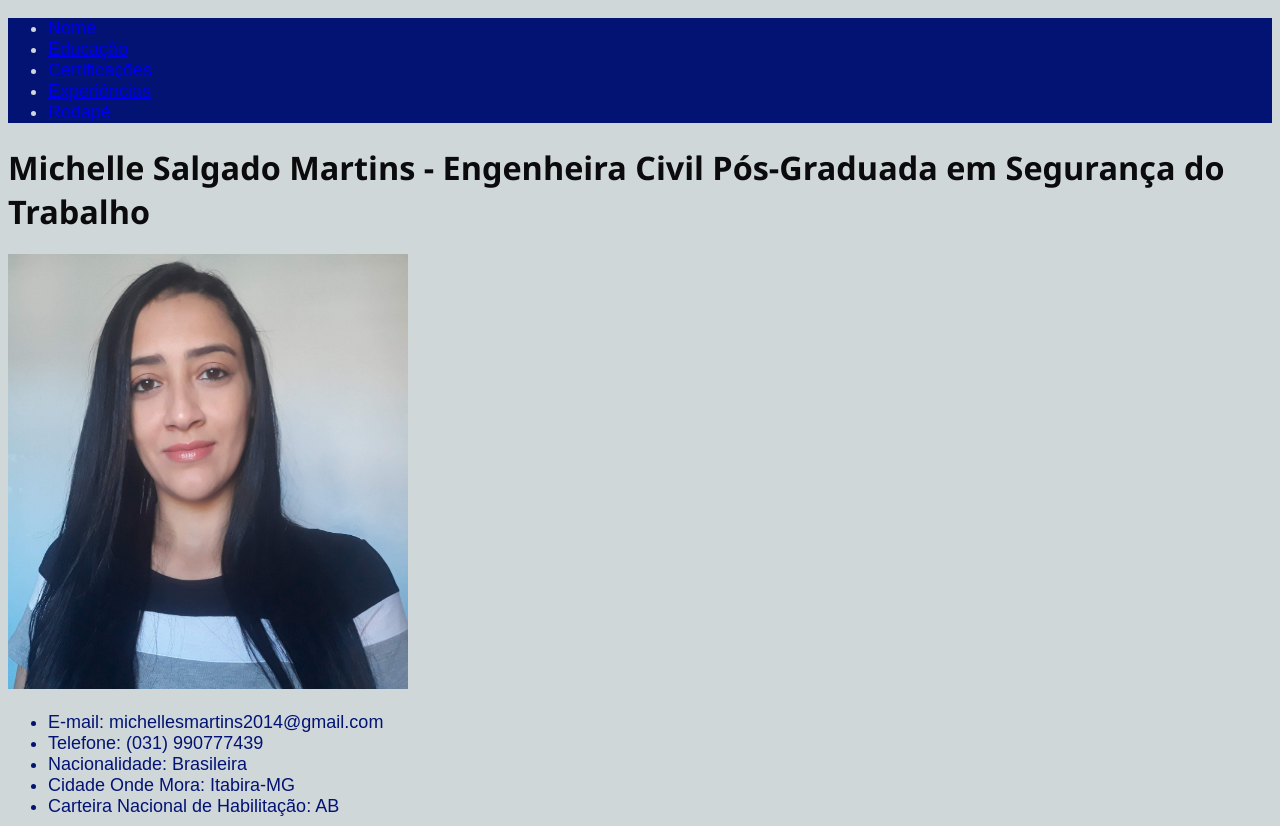
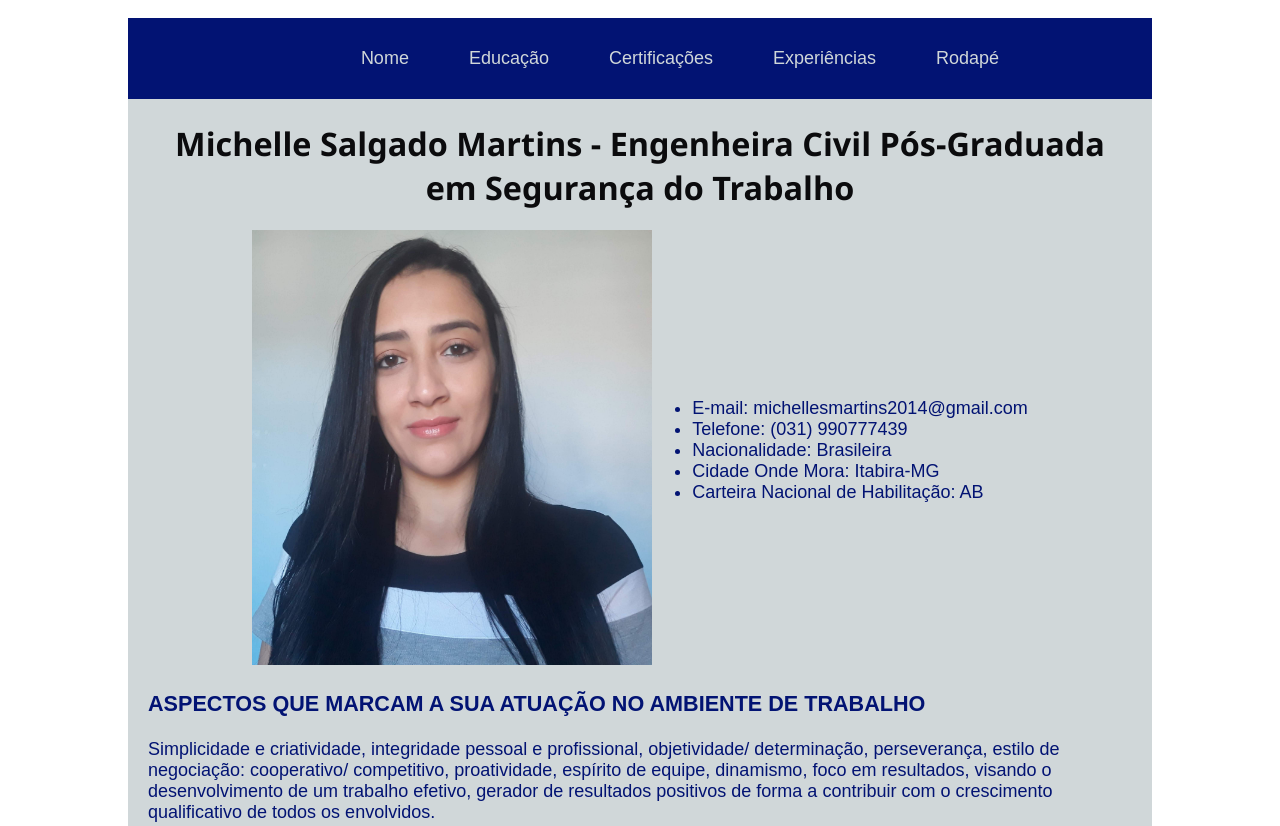
Before and after one commit to Mi2025Martins/aulapd, a plain HTML site: page Curriculum/curriculum.html in a window 1280 px wide. Shown: the top 826 px of the page. Drawn offline with Linux system fonts and the light colour scheme.

Commit message:
Add files via upload

```diff
--- a/Curriculum/curriculum.css
+++ b/Curriculum/curriculum.css
@@ -7,20 +7,28 @@
 .Moda-5-hex { color: #D0D7D9; }
 */
 html {
-    background: #D0D7D9;
+
     color: #021373;
     font-size: 18px;
     font-family: arial, sans-serif;
+    background-color: white;
 }
-h1,h2,h3 {
-    color: #0B0B0D;
-    font-family:'Segoe UI', Tahoma, Geneva, Verdana, sans-serif;
+
+body {
+    max-width: 80%;
+    margin: auto;
+    background-color: #D0D7D9;
 
 }
 
-h1,h2 {
-    display: flex;
-    justify-content: center;
+header, main {
+    padding: 0 20px;
+}
+
+h1 {
+    color: #0B0B0D;
+    font-family:'Segoe UI', Tahoma, Geneva, Verdana, sans-serif;
+    text-align: center;
 }
 
 h1 {
@@ -29,6 +37,7 @@ h1 {
 
 h2 {
     font-size: 1.4rem;
+    color: #0B0B0D;
 }
 
 h3 {
@@ -42,15 +51,42 @@ img {
 footer {
     background: #021373;
     color: #D0D7D9;
-
 }
 
 nav {
-    background: #021373;
-    color: #D0D7D9;
-
+    background-color:  #021373;
 }
 
-#cabeçalho ul {
-   text-decoration: none;
+a {
+    color: #D0D7D9;
+    text-decoration: none;
 }
+
+.lista-navegaçao {
+    display:flex;
+    justify-content:center;
+    list-style: none;
+    width: 100%;
+}
+
+.lista-navegaçao > li {
+    margin: 30px;
+}
+
+#experiências h2 {
+    display: flex;
+    justify-content: center;
+}
+
+#rodape h2 {
+    display: flex;
+    justify-content: center;
+}
+
+.teste {
+    display:flex;
+    flex-direction:row;
+    align-items: center;
+    justify-content: center;
+    flex-wrap: wrap;
+}
--- a/Curriculum/curriculum.html
+++ b/Curriculum/curriculum.html
@@ -11,7 +11,7 @@
 <body>
     <nav>
         <div id="cabeçalho"></div>
-             <ul>
+             <ul class="lista-navegaçao">
                 <li> <a href="#nome">Nome</a></li>
                 <li> <a href="#educação">Educação</a></li>
                 <li> <a href="#certificações">Certificações</a></li>
@@ -20,9 +20,12 @@
             </ul>
         </div>
     </nav>
+
     <header>
+        <h1>Michelle Salgado Martins - Engenheira Civil Pós-Graduada em Segurança do Trabalho</h1>
+        <section class="teste">
             <div id="nome">
-            <h1>Michelle Salgado Martins - Engenheira Civil Pós-Graduada em Segurança do Trabalho</h1>
+
                 <img src="imagem_1.jpeg" />
             </div>
             <div id="lista">
@@ -34,6 +37,8 @@
                     <li>Carteira Nacional de Habilitação: AB</li>
                 </ul>
             </div>
+        </section>
+
         <div id="texto">
             <h3>ASPECTOS QUE MARCAM A SUA ATUAÇÃO NO AMBIENTE DE TRABALHO</h3>
             <p>
@@ -45,7 +50,7 @@
         </div>
     </header>
     <main>
-        <section>
+        <section class="instruçao">
             <div id="educação">
                 <h2>Educação</h2>
                 <div class="educ">
@@ -85,7 +90,7 @@
                 </div>
             </div>
 
-            <div id="certificações">
+            <div id="certificaçoes">
                 <h2>Certificações</h2>
                 <div class="cert">
                     <ul>
@@ -103,7 +108,8 @@
                     </ul>
                 </div>
             </div>
-
+        </section>
+        <section>
             <div id="experiências">
                 <h2>Experiências</h2>
                 <div class="exp">
@@ -126,19 +132,21 @@
                 <h3>Professora.</h3>
                 <p>Cerp – Escola Técnica - Período de trabalho: fevereiro de 2022 até o presente momento.</p>
                 </div>
-            </div>
+            </div
         </section>
     </main>
+
     <footer>
         <div id="rodape">
             <div id="redessociais">
-                <h3>Redes sociais</h3>
+                <h2>Redes sociais</h2>
             </div>
-
-            <ul>
+            <div id="link">
+                <ul class="lista-navegaçao">
                     <li><a href="https://www.linkedin.com/in/michelle-s-martins-11b764132/">Linkedin</a></li>
                     <li><a href="https://github.com/Mi2025Martins">Github</a></li>
                 </ul>
+            </div>
         </div>
     </footer>
 
```
Lines whose indentation alone changed are shown as unchanged.
